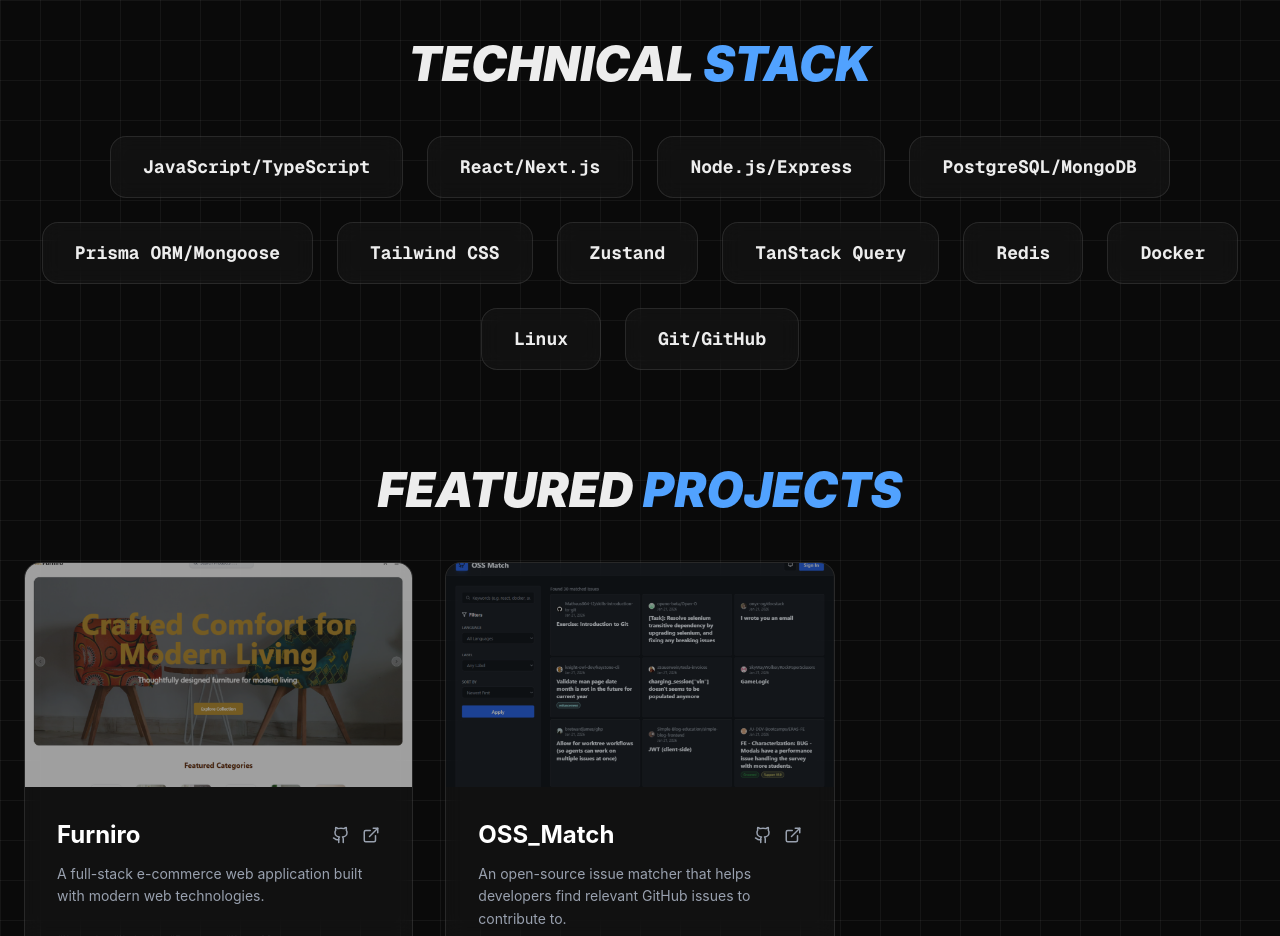
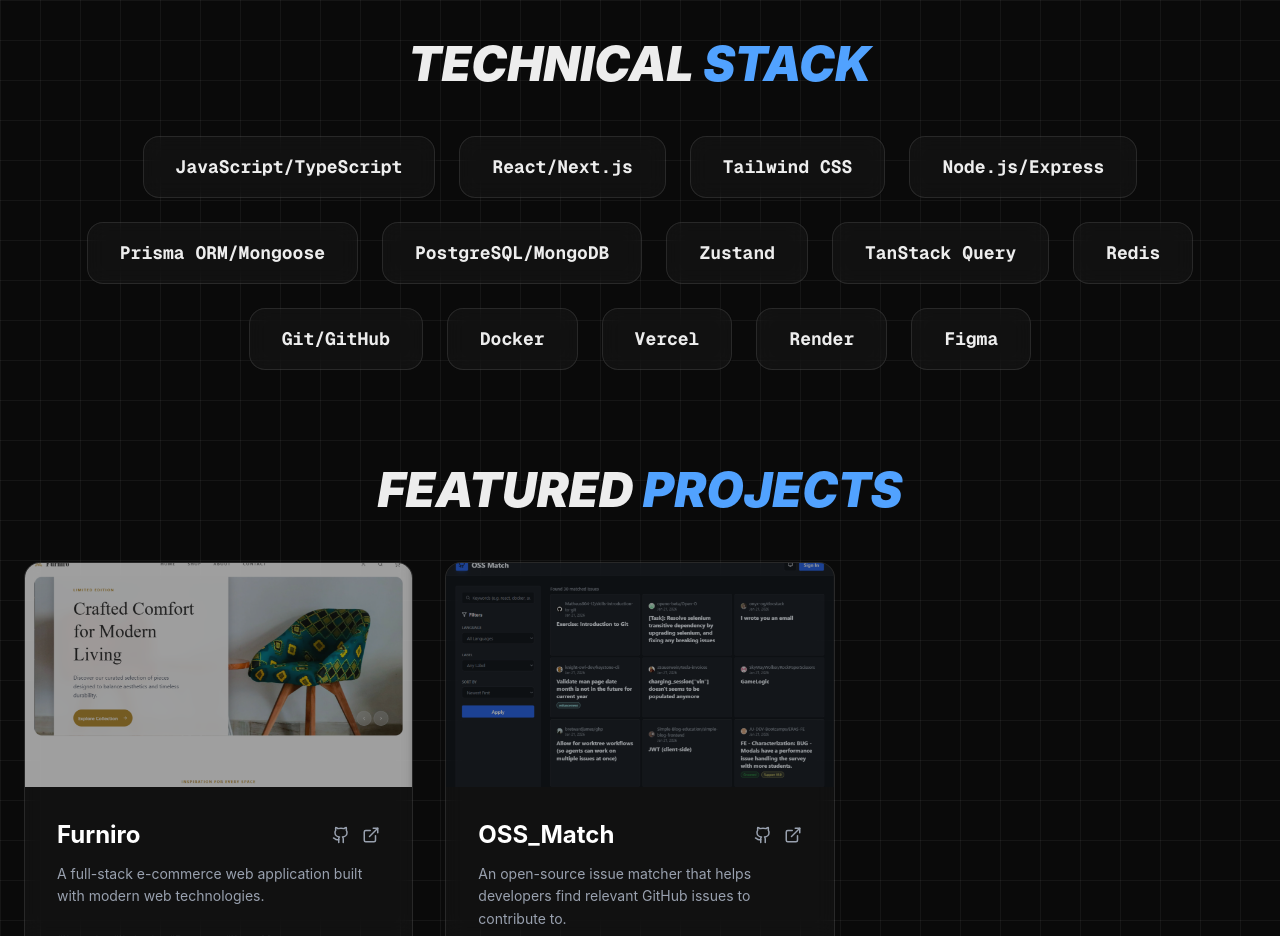
Before and after one commit to mdshakerullahS/Portfolio, a Next.js app: page / in a window 1280 px wide. Shown: the part 1600-2536 px from the top of the page. Built offline with nearby package versions, Linux system fonts and the light colour scheme; no server answers.

Commit message:
update: add and reorder skills and change e-commerce project image

```diff
--- a/src/constants.ts
+++ b/src/constants.ts
@@ -27,16 +27,19 @@
 export const SKILLS: string[] = [
   "JavaScript/TypeScript",
   "React/Next.js",
+  "Tailwind CSS",
   "Node.js/Express",
+  "Prisma ORM/Mongoose",
   "PostgreSQL/MongoDB",
-  "Prisma ORM/Mongoose",
-  "Tailwind CSS",
   "Zustand",
   "TanStack Query",
   "Redis",
+  "Git/GitHub",
+  // "Linux",
   "Docker",
-  "Linux",
-  "Git/GitHub",
+  "Vercel",
+  "Render",
+  "Figma",
 ];
 
 export const SOCIAL_LINKS: SocialLink[] = [
```
Also changed, not shown: public/projects/Furniro.png.
